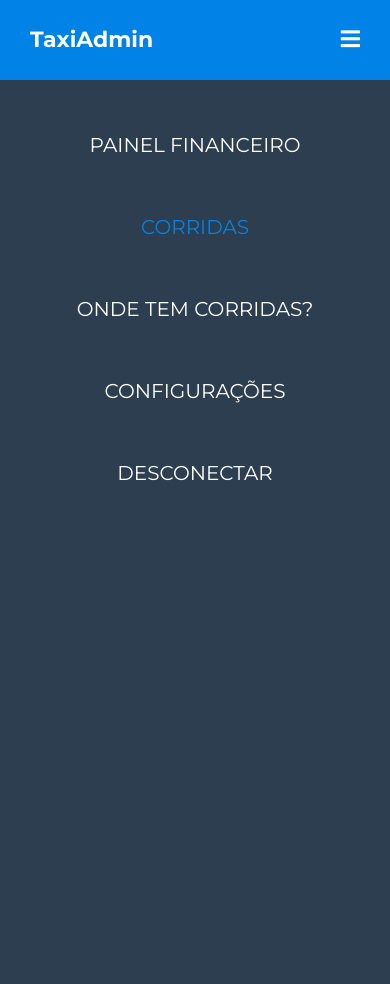
After one commit to DiogoWorkGit/TaxiAdmin, a Flask app: page /corridas in a window 390 px wide, after a click that opens the changed part. The commit adds this page. Run offline with Flask 3, Linux system fonts and the light colour scheme.

Commit message:
+ Páginas; + navbar

```diff
--- a/app.py
+++ b/app.py
@@ -6,19 +6,12 @@ app = Flask(__name__)
 def hello_world():
     return redirect(url_for('login'))
 
-@app.route('/dashboard/<email>/<senha>')
-def dashboard(email, senha):
-    if not email or not senha:
-        return redirect(url_for('login'))
-    else:
-        return 'Welcome %s' % email
-
 @app.route('/login', methods=['POST', 'GET'])
 def login():
     if request.method == 'POST':
-        email = request.form['email']
-        senha = request.form['senha']
-        return redirect(url_for('dashboard', email=email, senha=senha))
+        #email = request.form['email']
+        #senha = request.form['senha']
+        return redirect('/dashboard')
     else:
         return render_template('login.html')
 
@@ -30,6 +23,18 @@ def recover():
 def register():
     return render_template('register.html')
 
+@app.route('/dashboard')
+def dashboard():
+    return render_template('dashboard.html', active_page='dashboard')
+
+@app.route('/corridas')
+def corridas():
+    return render_template('corridas.html', active_page='corridas')
+
+@app.route('/prever-corridas')
+def prever_corridas():
+    return render_template('prever-corridas.html', active_page='prever_corridas')
+
 if __name__ == '__main__':
 
     app.run(debug=True)
--- /dev/null
+++ b/static/css/navstyle.css
@@ -0,0 +1,119 @@
+/* Google Fonts Link */
+@import url('https://fonts.googleapis.com/css2?family=Montserrat:ital,wght@0,100..900;1,100..900&display=swap');
+
+* {
+  padding: 0;
+  margin: 0;
+  text-decoration: none;
+  list-style: none;
+  box-sizing: border-box;
+}
+
+body {
+  font-family: "Montserrat", sans-serif;
+}
+
+nav {
+  background: #0082e6;
+  height: 80px;
+  width: 100%;
+}
+
+label.logo {
+  color: white;
+  font-size: 25px;
+  line-height: 80px;
+  padding: 0 100px;
+  font-weight: bold;
+}
+
+nav ul {
+  float: right;
+  margin-right: 20px;
+}
+
+nav ul li {
+  display: inline-block;
+  line-height: 80px;
+  margin: 0 5px;
+}
+
+nav ul li a {
+  color: white;
+  font-size: 17px;
+  padding: 7px 13px;
+  border-radius: 3px;
+  text-transform: uppercase;
+}
+
+a.active,
+a:hover {
+  background: #1b9bff;
+  transition: .5s;
+}
+
+.checkbtn {
+  font-size: 22px;
+  color: white;
+  float: right;
+  line-height: 80px;
+  margin-right: 30px;
+  cursor: pointer;
+  display: none;
+}
+
+#check {
+  display: none;
+}
+
+@media (max-width: 1050px) {
+  label.logo {
+    padding-left: 30px;
+  }
+
+  nav ul li a {
+    font-size: 16px;
+  }
+}
+
+/* Responsive media query code for small screen */
+@media (max-width: 890px) {
+  .checkbtn {
+    display: block;
+  }
+
+  label.logo {
+    font-size: 22px;
+  }
+
+  ul {
+    position: fixed;
+    width: 100%;
+    height: 100vh;
+    background: #2c3e50;
+    top: 80px;
+    left: -100%;
+    text-align: center;
+    transition: all .5s;
+  }
+
+  nav ul li {
+    display: block;
+    margin: 50px 0;
+    line-height: 30px;
+  }
+
+  nav ul li a {
+    font-size: 20px;
+  }
+
+  a:hover,
+  a.active {
+    background: none;
+    color: #0082e6;
+  }
+
+  #check:checked~ul {
+    left: 0;
+  }
+}
--- /dev/null
+++ b/templates/corridas.html
@@ -0,0 +1,13 @@
+<!DOCTYPE html>
+<html lang="pt-br">
+<head>
+    <meta charset="UTF-8">
+    <meta name="viewport" content="width=device-width, initial-scale=1.0">
+    <title>Corridas - TaxiAdmin</title>
+
+</head>
+<body>
+    {% include 'nav.html' %}
+
+</body>
+</html>
--- a/templates/login.html
+++ b/templates/login.html
@@ -5,7 +5,7 @@
     <meta charset="UTF-8">
     <meta name="viewport" content="width=device-width, initial-scale=1.0">
     <title>Login - TaxiAdmin</title>
-    <link rel="stylesheet" href="static/loginStyle.css">
+    <link rel="stylesheet" href="static/css/loginStyle.css">
 </head>
 <body>
     <div class="login-container">
--- /dev/null
+++ b/templates/nav.html
@@ -0,0 +1,36 @@
+<!DOCTYPE html>
+<html lang="pt-br">
+
+<head>
+  <meta charset="utf-8">
+  <meta name="viewport" content="width=device-width, initial-scale=1.0">
+  <link rel="stylesheet" href="static/css/navstyle.css">
+  <link rel="stylesheet" href="https://cdnjs.cloudflare.com/ajax/libs/font-awesome/5.15.3/css/all.min.css" />
+</head>
+
+<body>
+  <nav>
+    <!-- Checkbox for toggling menu -->
+    <input type="checkbox" id="check">
+
+    <!-- Menu icon -->
+    <label for="check" class="checkbtn">
+      <i class="fas fa-bars"></i>
+    </label>
+
+    <!-- Site logo -->
+    <label class="logo">TaxiAdmin</label>
+
+    <!-- Navigation links -->
+    <ul>
+      <li><a class="{% if active_page == 'dashboard' %}active{% endif %}" href="/dashboard">Painel Financeiro</a></li>
+      <li><a class="{% if active_page == 'corridas' %}active{% endif %}" href="/corridas">Corridas</a></li>
+      <li><a class="{% if active_page == 'prever_corridas' %}active{% endif %}" href="/prever-corridas">Onde Tem Corridas?</a></li>
+      <li><a class="{% if active_page == 'configuracoes' %}active{% endif %}" href="#">Configurações</a></li>
+      <li><a href="#">Desconectar</a></li>
+    </ul>
+  </nav>
+
+</body>
+
+</html>
--- a/templates/recover.html
+++ b/templates/recover.html
@@ -5,7 +5,7 @@
     <meta charset="UTF-8">
     <meta name="viewport" content="width=device-width, initial-scale=1.0">
     <title>Recuperar Senha - TaxiAdmin</title>
-    <link rel="stylesheet" href="static/loginStyle.css">
+    <link rel="stylesheet" href="static/css/loginStyle.css">
 </head>
 <body>
     <div class="login-container">
--- a/templates/register.html
+++ b/templates/register.html
@@ -5,7 +5,7 @@
     <meta charset="UTF-8">
     <meta name="viewport" content="width=device-width, initial-scale=1.0">
     <title>Registrar - TaxiAdmin</title>
-    <link rel="stylesheet" href="static/loginStyle.css">
+    <link rel="stylesheet" href="static/css/loginStyle.css">
 </head>
 <body>
     <div class="login-container">
```
Also changed, not shown: templates/dashboard.html (added, +13 -0 lines), templates/prever-corridas.html (added, +13 -0 lines), README.md (deleted), static/css/loginStyle.css (renamed from static/loginStyle.css), static/css/style.css (added), 1 other file.
